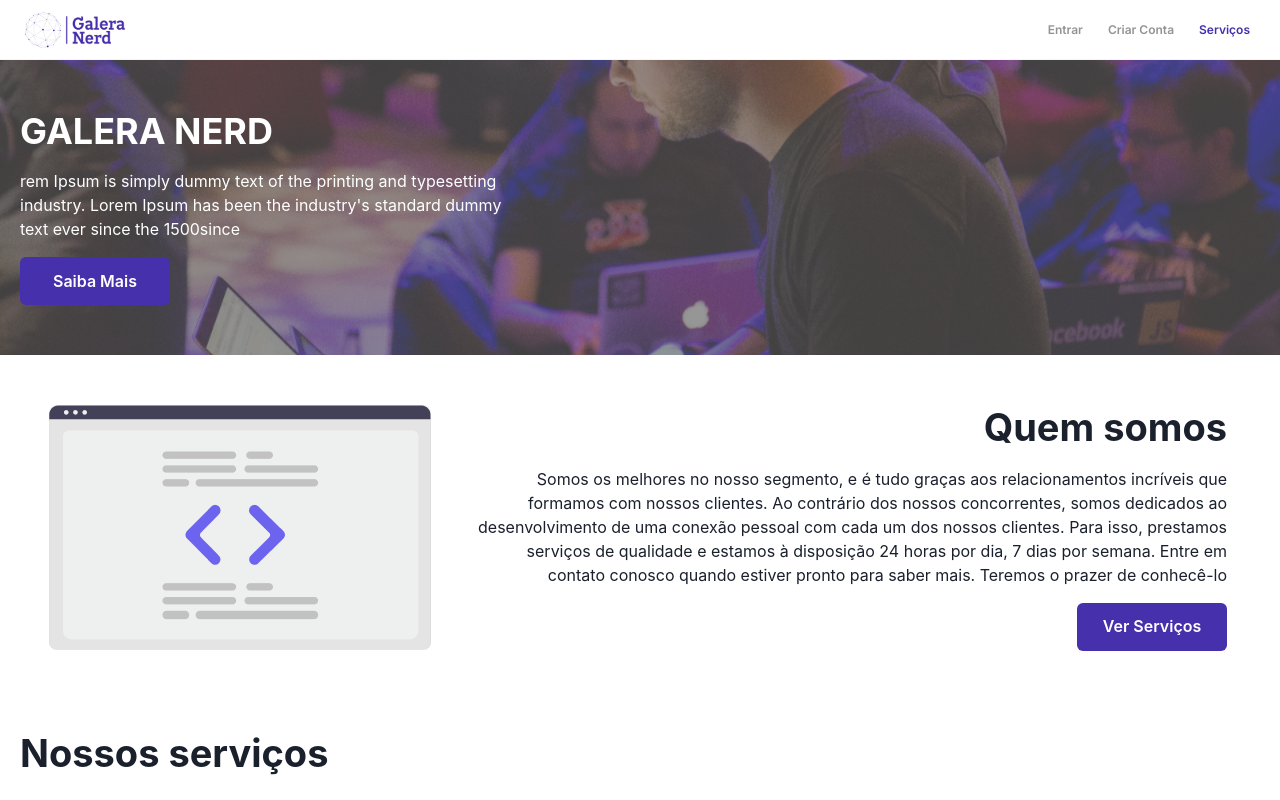
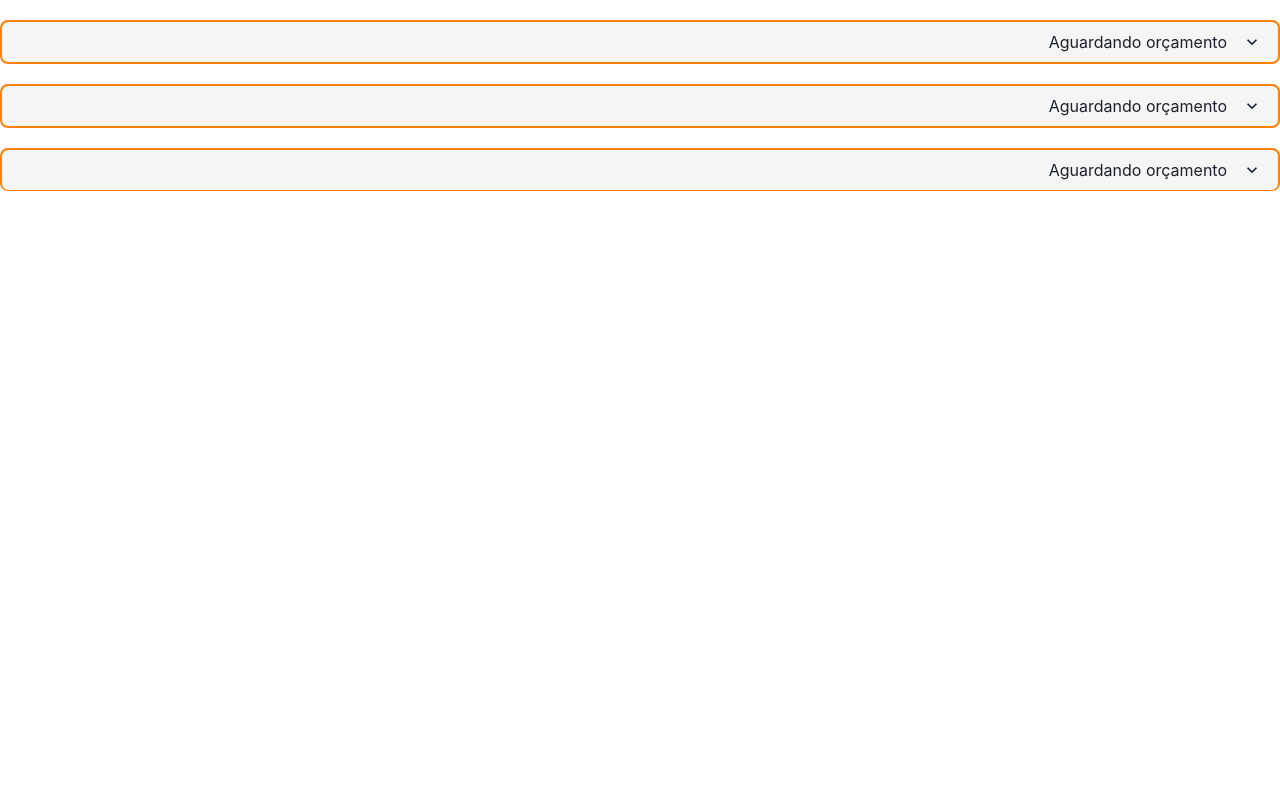
Before and after one commit to PauloHenriqueMagno/GaleraNerd, a React (Create React App) app: page / in a window 1280 px wide. Shown: the top 800 px of the page. Built offline with nearby package versions, Linux system fonts and the light colour scheme; no server answers.

Commit message:
fix: add status buttons

```diff
--- a/src/components/ProjectCard/index.jsx
+++ b/src/components/ProjectCard/index.jsx
@@ -5,23 +5,20 @@ import {
     ButtonStyled
 } from "./styled";
 
-import { AiFillCaretDown } from "react-icons/ai";
 import { useEffect, useState } from "react";
 import { useDisclosure } from "@chakra-ui/hooks";
 import api from "../../services";
 import BudgetModal from "../BudgetModal";
 import { useProjects } from "../../providers/Projects";
 import RatingModal from "../RatingModal";
-import { Flex } from "@chakra-ui/react";
+import { Flex, AccordionIcon } from "@chakra-ui/react";
 
-const ProjectCard = ({id, devId, projectId, description, status, budget, dev = false}) => {
-    description = "Lorem Ipsum is simply dummy text of the printing and typesetting industry. Lorem Ipsum has been the industry's standard dummy text ever since the 1500s, when an unknown printer took a galley of type and scrambled it to make a type specimen book. It has survived not only five centuries, but also the leap into electronic typesetting, remaining essentially unchanged. It was popularised in the 1960s with the release of Letraset sheets containing Lorem Ipsum passages, and more recently with desktop publishing software like Aldus PageMaker including versions of Lorem Ipsum."
-
+const ProjectCard = ({id, devId, projectId, description, status, budget, dev = false, ...rest}) => {
     const { editProject } = useProjects();
     const [ name, setName ] = useState();
     const [ Status, setStatus ] = useState(status);
     const { onOpen, isOpen, onClose } = useDisclosure();
-    const [ isOpenRating, setIsOpenRating ] = useState(false)
+    const [ isOpenRating, setIsOpenRating ] = useState(false);
 
     const getName = () => {
         api
@@ -45,8 +42,21 @@ const ProjectCard = ({id, devId, projectId, description, status, budget, dev = f
     };
 
     const Buttons = () => {
+        if(Status === "Finalizado"){
+            return <ButtonStyled disabled={true}>Projeto Finalizado</ButtonStyled>
+        }
         if(!dev && Status === "Concluido"){
             return <ButtonStyled onClick={()=> setIsOpenRating(true)}>Finalizar projeto e avaliar</ButtonStyled>
+        }
+        if(!dev && Status==="Aguardando orçamento"){
+            return (
+                <ButtonStyled
+                    disabled={true}
+                    marginLeft="auto"
+                >
+                    Aguardando orçamento
+                </ButtonStyled>
+            )
         }
         if(!dev && Status === "Confirmar o orçamento"){
             return (
@@ -94,9 +104,10 @@ const ProjectCard = ({id, devId, projectId, description, status, budget, dev = f
                 </Flex>
             )
         }
-        if(dev && Status === "Confirmar o orçamento"){
-            return <ButtonStyled disabled={true} marginLeft="auto" >Aguardando confirmação do cliente</ButtonStyled>
-        }else{
+        if(dev && (Status === "Confirmar o orçamento"||Status === "Concluido")){
+            return <ButtonStyled disabled={true} marginLeft="auto">Aguardando confirmação do cliente</ButtonStyled>
+        }
+        else{
             return <ButtonStyled disabled={true} marginLeft="auto">Pedido recusado</ButtonStyled>
         }
     }
@@ -108,17 +119,19 @@ const ProjectCard = ({id, devId, projectId, description, status, budget, dev = f
     },[]);
 
     return (
-        <AccordionItemStyled key={projectId} status={Status}>
+        <AccordionItemStyled key={projectId} status={Status} {...rest}>
             <AccordionButtonStyled>
                 <h3>{name}</h3>
                 <p>{Status}</p>
-                <AiFillCaretDown />
+                <AccordionIcon />
             </AccordionButtonStyled>
             <AccordionPanelStyled className="ProjectDescription">
                 <p className="borderBottom">{description}</p>
 
-                <p>{budget}</p>
-
+                {
+                    budget &&
+                    <p>{budget}</p>
+                }
                 <Buttons />
 
                 {
--- a/src/components/ProjectCard/styled.jsx
+++ b/src/components/ProjectCard/styled.jsx
@@ -20,6 +20,7 @@ export const AccordionItemStyled = ({children, key, status}) => {
         border: `2px solid ${color(status)}`,
         borderRadius: "8px",
         background: "grey.3",
+        margin: "20px 0",
 
         ".ProjectDescription": {
             borderTop: `2px solid ${color(status)}`,
@@ -69,7 +70,11 @@ export const ButtonStyled = ({children, color, ...rest}) => {
             width: "max-content",
             padding: "10px",
             borderRadius: "5px",
-            color: "white"
+            color: "white",
+
+            _hover: {
+                filter: "brightness(50%)"
+            },
         },
     });
 
--- a/src/routes/index.jsx
+++ b/src/routes/index.jsx
@@ -6,12 +6,18 @@ import Search from "../pages/Search";
 import DevList from "../pages/DevsList";
 import Dev from "../pages/Dev";
 import ErrorPage from "../pages/ErrorPage";
+import ProjectCard from "../components/ProjectCard";
+import { Accordion } from "@chakra-ui/accordion";
 
 const Routes = () => {
   return (
     <Switch>
       <Route exact path="/">
-        <Home />
+        <Accordion allowToggle>
+          <ProjectCard id="1" devId="2" projectId="1" description="Descrição" status="Aguardando orçamento"  />
+          <ProjectCard id="1" devId="2" projectId="1" description="Descrição" status="Aguardando orçamento"  />
+          <ProjectCard id="1" devId="2" projectId="1" description="Descrição" status="Aguardando orçamento"  />
+        </Accordion>
       </Route>
       <Route path="/dev">
         <Dev />
```
